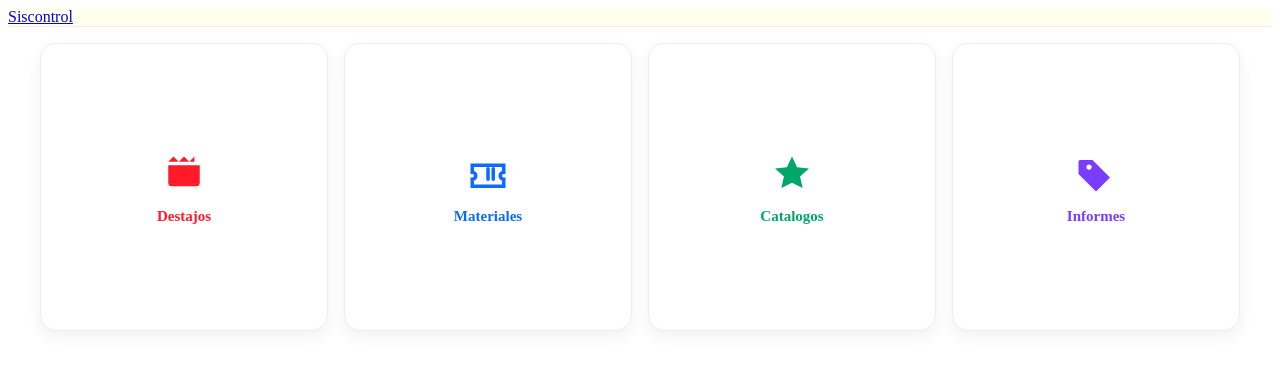
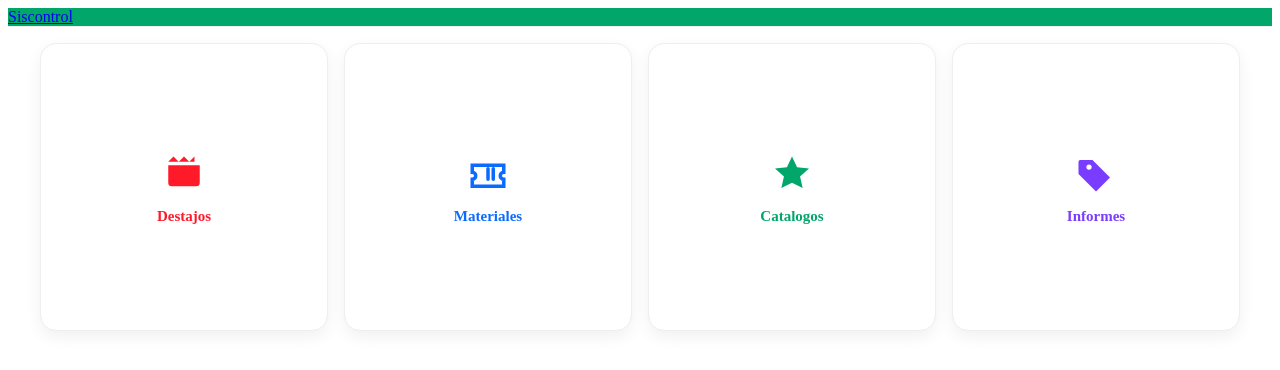
Before and after one commit to antoniogutim/css-hover-prac-1, a plain HTML site: page index.html in a window 1280 px wide. Drawn offline with Linux system fonts and the light colour scheme; a web font is replaced by a local one.

Commit message:
fondo verde

```diff
--- a/styles.css
+++ b/styles.css
@@ -13,7 +13,7 @@
 .site-header {
   position:sticky;
   top: 0;
-  background: #ffffee;
+  background: #00a66a;
   border-bottom: 1px solid #eee;
 }
 
```
